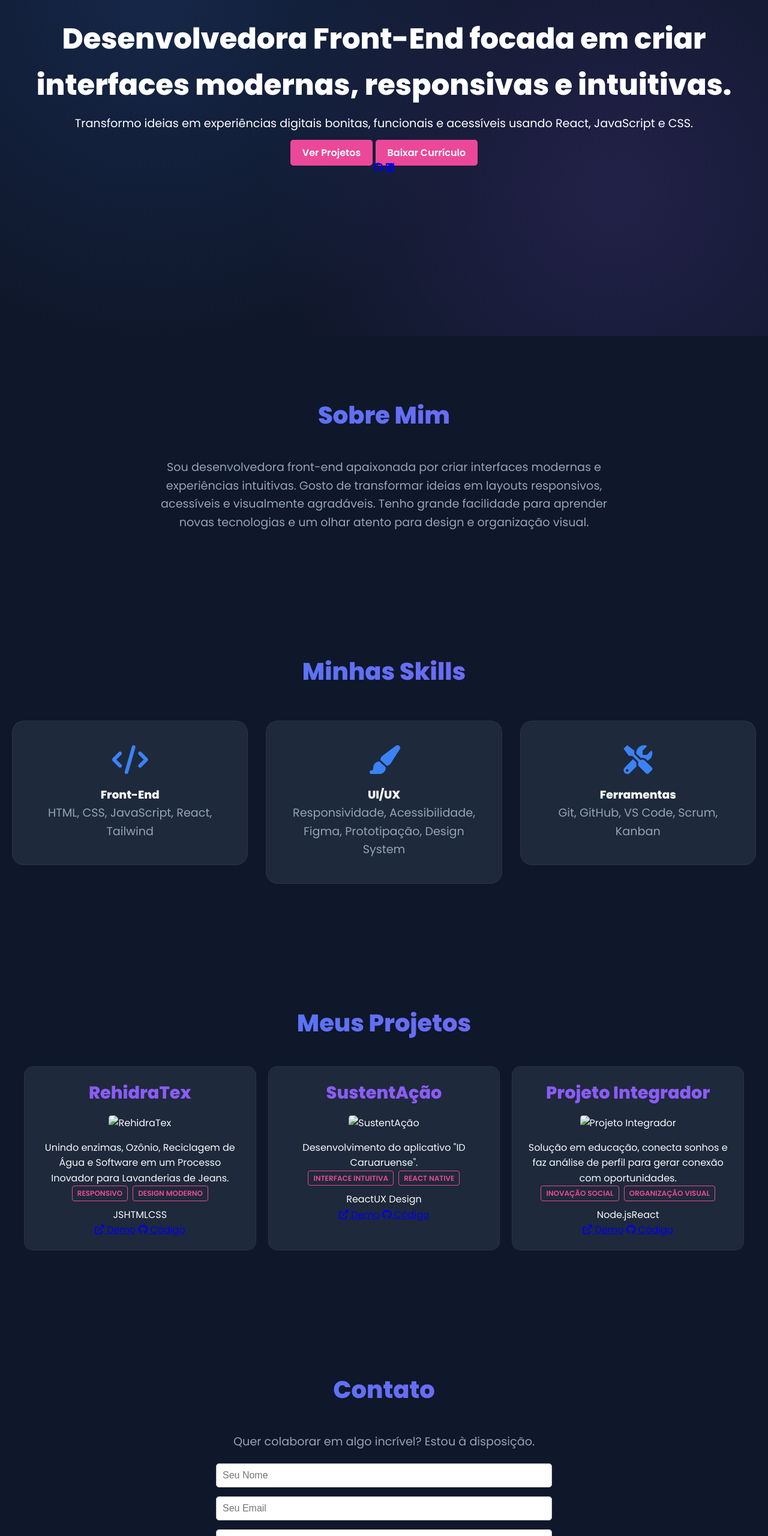
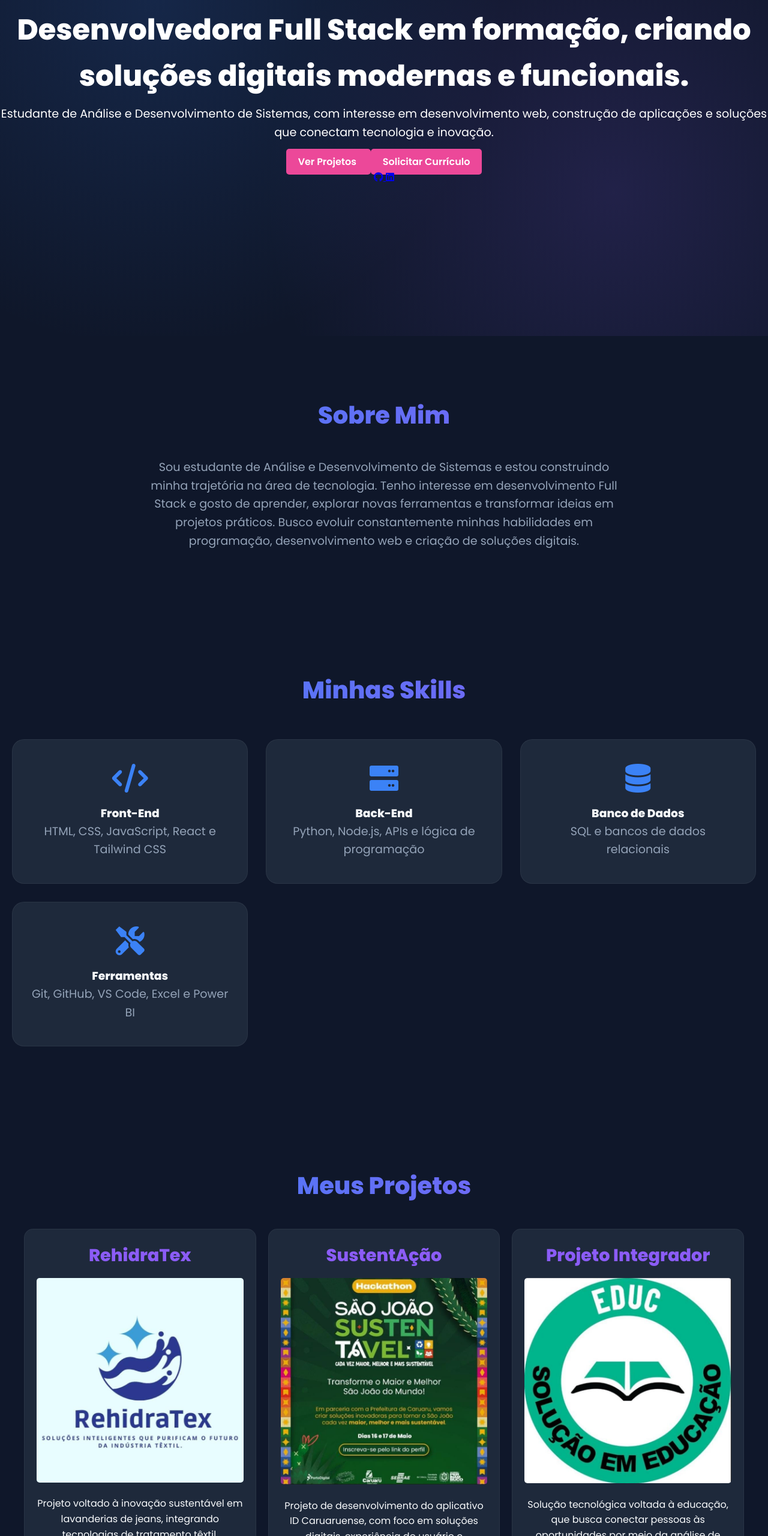
Before and after one commit to Gasi23/Portf-lio, a plain HTML site: page index.html in a window 1280 px wide. Shown: the part 240-2800 px from the top of the page at 60% size. Drawn offline with Linux system fonts and the light colour scheme.

Commit message:
Atualiza portfólio profissional

```diff
--- a/index.html
+++ b/index.html
@@ -1,140 +1,346 @@
+
 <!DOCTYPE html>
 <html lang="pt-br">
 <head>
     <meta charset="UTF-8">
     <meta name="viewport" content="width=device-width, initial-scale=1.0">
-    <title>Meu Portfólio</title>
+
+    <title>Gabriely Victória | Desenvolvedora Full Stack</title>
+
     <link rel="stylesheet" href="style.css">
+
     <link rel="preconnect" href="https://fonts.googleapis.com">
+
+    <link rel="preconnect" href="https://fonts.gstatic.com" crossorigin>
+
     <link rel="stylesheet" href="https://cdnjs.cloudflare.com/ajax/libs/font-awesome/6.0.0/css/all.min.css">
+
     <link href="https://fonts.googleapis.com/css2?family=Poppins:wght@400;600;800&display=swap" rel="stylesheet">
 </head>
+
 <body>
-    <div id="particles-js"></div>
+
     <header id="navbar">
         <div class="container">
-            <div class="logo">Meu<span>Portfólio</span></div>
+
+            <div class="logo">Gabriely<span>Dev</span></div>
+
             <nav>
                 <ul class="menu">
                     <li><a href="#sobre">Sobre</a></li>
+                    <li><a href="#skills">Habilidades</a></li>
                     <li><a href="#projetos">Projetos</a></li>
                     <li><a href="#contato">Contato</a></li>
                 </ul>
             </nav>
+
         </div>
     </header>
 
     <main>
+
+        <!-- APRESENTAÇÃO -->
         <section id="hero">
             <div class="container">
-                <h1>Desenvolvedora Front-End focada em criar interfaces modernas, responsivas e intuitivas.</h1>
-                <p>Transformo ideias em experiências digitais bonitas, funcionais e acessíveis usando React, JavaScript e CSS.</p>
+
+                <h1>
+                    Desenvolvedora Full Stack em formação,
+                    criando soluções digitais modernas e funcionais.
+                </h1>
+
+                <p>
+                    Estudante de Análise e Desenvolvimento de Sistemas,
+                    com interesse em desenvolvimento web, construção de
+                    aplicações e soluções que conectam tecnologia e inovação.
+                </p>
+
                 <div class="hero-btns">
-                    <a href="#projetos" class="cta-btn">Ver Projetos</a>
-                    <a href="seu-curriculo.pdf" class="cta-btn btn-secondary" target="_blank">Baixar Currículo</a>
+                    <a href="#projetos" class="cta-btn">
+                        Ver Projetos
+                    </a>
+
+                    <a href="#contato" class="cta-btn btn-secondary">
+                        Solicitar Currículo
+                    </a>
                 </div>
+
                 <div class="social-links">
-                    <a href="https://github.com/seuusuario" target="_blank"><i class="fab fa-github"></i></a>
-                    <a href="https://linkedin.com/in/seuusuario" target="_blank"><i class="fab fa-linkedin"></i></a>
+
+                    <a
+                        href="https://github.com/Gasi23"
+                        target="_blank"
+                        rel="noopener noreferrer"
+                        aria-label="GitHub"
+                    >
+                        <i class="fab fa-github"></i>
+                    </a>
+
+                    <a
+                        href="https://www.linkedin.com/in/gabriely-vict%C3%B3ria-1393a71b3/"
+                        target="_blank"
+                        rel="noopener noreferrer"
+                        aria-label="LinkedIn"
+                    >
+                        <i class="fab fa-linkedin"></i>
+                    </a>
+
                 </div>
+
             </div>
         </section>
 
+        <!-- SOBRE MIM -->
         <section id="sobre" class="content-section">
             <div class="container">
+
                 <h2>Sobre Mim</h2>
-                <p>Sou desenvolvedora front-end apaixonada por criar interfaces modernas e experiências intuitivas. Gosto de transformar ideias em layouts responsivos, acessíveis e visualmente agradáveis. Tenho grande facilidade para aprender novas tecnologias e um olhar atento para design e organização visual.</p>
+
+                <p>
+                    Sou estudante de Análise e Desenvolvimento de Sistemas
+                    e estou construindo minha trajetória na área de tecnologia.
+                    Tenho interesse em desenvolvimento Full Stack e gosto
+                    de aprender, explorar novas ferramentas e transformar
+                    ideias em projetos práticos. Busco evoluir constantemente
+                    minhas habilidades em programação, desenvolvimento web
+                    e criação de soluções digitais.
+                </p>
+
             </div>
         </section>
 
+        <!-- HABILIDADES -->
         <section id="skills" class="content-section">
             <div class="container">
+
                 <h2>Minhas Skills</h2>
+
                 <div class="skills-container">
+
                     <div class="skill-category">
                         <div class="skill-card">
                             <i class="fas fa-code"></i>
                             <h3>Front-End</h3>
-                            <p>HTML, CSS, JavaScript, React, Tailwind</p>
+                            <p>
+                                HTML, CSS, JavaScript, React e Tailwind CSS
+                            </p>
                         </div>
                     </div>
+
                     <div class="skill-category">
                         <div class="skill-card">
-                            <i class="fas fa-paint-brush"></i>
-                            <h3>UI/UX</h3>
-                            <p>Responsividade, Acessibilidade, Figma, Prototipação, Design System</p>
+                            <i class="fas fa-server"></i>
+                            <h3>Back-End</h3>
+                            <p>
+                                Python, Node.js, APIs e lógica de programação
+                            </p>
                         </div>
                     </div>
+
+                    <div class="skill-category">
+                        <div class="skill-card">
+                            <i class="fas fa-database"></i>
+                            <h3>Banco de Dados</h3>
+                            <p>
+                                SQL e bancos de dados relacionais
+                            </p>
+                        </div>
+                    </div>
+
                     <div class="skill-category">
                         <div class="skill-card">
                             <i class="fas fa-tools"></i>
                             <h3>Ferramentas</h3>
-                            <p>Git, GitHub, VS Code, Scrum, Kanban</p>
+                            <p>
+                                Git, GitHub, VS Code, Excel e Power BI
+                            </p>
                         </div>
                     </div>
+
                 </div>
+
             </div>
         </section>
 
+        <!-- PROJETOS -->
         <section id="projetos" class="content-section">
             <div class="container">
+
                 <h2>Meus Projetos</h2>
+
                 <div class="grid">
+
+                    <!-- PROJETO 1 -->
                     <div class="card">
+
                         <h3>RehidraTex</h3>
-                        <img src="img/rehidratex.jpeg" alt="RehidraTex" class="project-img">
-                        <p>Unindo enzimas, Ozônio, Reciclagem de Água e Software em um Processo Inovador para Lavanderias de Jeans.</p>
-                        <div class="highlights"><span>Responsivo</span><span>Design Moderno</span></div>
-                        <div class="tech-stack"><span>JS</span><span>HTML</span><span>CSS</span></div>
+
+                        <img
+                            src="rehidratex.jpeg"
+                            alt="Projeto RehidraTex"
+                            class="project-img"
+                        >
+
+                        <p>
+                            Projeto voltado à inovação sustentável em
+                            lavanderias de jeans, integrando tecnologias
+                            de tratamento têxtil, reutilização da água
+                            e soluções digitais para otimizar processos.
+                        </p>
+
+                        <div class="highlights">
+                            <span>Sustentabilidade</span>
+                            <span>Inovação</span>
+                        </div>
+
+                        <div class="tech-stack">
+                            <span>JavaScript</span>
+                            <span>HTML</span>
+                            <span>CSS</span>
+                        </div>
+
                         <div class="project-links">
-                            <a href="#"><i class="fas fa-external-link-alt"></i> Demo</a>
-                            <a href="#"><i class="fab fa-github"></i> Código</a>
+                            <a href="#" aria-label="Demonstração do RehidraTex">
+                                <i class="fas fa-external-link-alt"></i>
+                                Demo
+                            </a>
+
+                            <a href="#" aria-label="Código do RehidraTex">
+                                <i class="fab fa-github"></i>
+                                Código
+                            </a>
                         </div>
+
                     </div>
+
+                    <!-- PROJETO 2 -->
                     <div class="card">
+
                         <h3>SustentAção</h3>
-                        <img src="img/sustentacao.jpeg" alt="SustentAção" class="project-img">
-                        <p>Desenvolvimento do aplicativo "ID Caruaruense".</p>
-                        <div class="highlights"><span>Interface Intuitiva</span><span>React Native</span></div>
-                        <div class="tech-stack"><span>React</span><span>UX Design</span></div>
+
+                        <img
+                            src="sustentacao.jpeg"
+                            alt="Projeto SustentAção"
+                            class="project-img"
+                        >
+
+                        <p>
+                            Projeto de desenvolvimento do aplicativo
+                            ID Caruaruense, com foco em soluções digitais,
+                            experiência do usuário e valorização
+                            de iniciativas locais.
+                        </p>
+
+                        <div class="highlights">
+                            <span>Interface Intuitiva</span>
+                            <span>Aplicativo</span>
+                        </div>
+
+                        <div class="tech-stack">
+                            <span>React Native</span>
+                            <span>UX Design</span>
+                        </div>
+
                         <div class="project-links">
-                            <a href="#"><i class="fas fa-external-link-alt"></i> Demo</a>
-                            <a href="#"><i class="fab fa-github"></i> Código</a>
+                            <a href="#" aria-label="Demonstração do SustentAção">
+                                <i class="fas fa-external-link-alt"></i>
+                                Demo
+                            </a>
+
+                            <a href="#" aria-label="Código do SustentAção">
+                                <i class="fab fa-github"></i>
+                                Código
+                            </a>
                         </div>
+
                     </div>
+
+                    <!-- PROJETO 3 -->
                     <div class="card">
+
                         <h3>Projeto Integrador</h3>
-                        <img src="img/projeto.jpeg" alt="Projeto Integrador" class="project-img">
-                        <p>Solução em educação, conecta sonhos e faz análise de perfil para gerar conexão com oportunidades.</p>
-                        <div class="highlights"><span>Inovação Social</span><span>Organização Visual</span></div>
-                        <div class="tech-stack"><span>Node.js</span><span>React</span></div>
+
+                        <img
+                            src="projeto.jpeg"
+                            alt="Projeto Integrador"
+                            class="project-img"
+                        >
+
+                        <p>
+                            Solução tecnológica voltada à educação,
+                            que busca conectar pessoas às oportunidades
+                            por meio da análise de perfis, identificação
+                            de interesses e aproximação com possibilidades
+                            de desenvolvimento pessoal e profissional.
+                        </p>
+
+                        <div class="highlights">
+                            <span>Inovação Social</span>
+                            <span>Educação</span>
+                        </div>
+
+                        <div class="tech-stack">
+                            <span>Node.js</span>
+                            <span>React</span>
+                        </div>
+
                         <div class="project-links">
-                            <a href="#"><i class="fas fa-external-link-alt"></i> Demo</a>
-                            <a href="#"><i class="fab fa-github"></i> Código</a>
+                            <a href="#" aria-label="Demonstração do Projeto Integrador">
+                                <i class="fas fa-external-link-alt"></i>
+                                Demo
+                            </a>
+
+                            <a href="#" aria-label="Código do Projeto Integrador">
+                                <i class="fab fa-github"></i>
+                                Código
+                            </a>
                         </div>
+
                     </div>
+
                 </div>
+
             </div>
         </section>
 
+        <!-- CONTATO -->
         <section id="contato" class="content-section">
             <div class="container">
-                <h2>Contato</h2>
-                <p>Quer colaborar em algo incrível? Estou à disposição.</p>
-                <form id="contact-form" action="https://formspree.io/f/{SEU_ID}" method="POST">
-                    <input type="text" name="nome" placeholder="Seu Nome" required>
-                    <input type="email" name="email" placeholder="Seu Email" required>
-                    <textarea name="mensagem" placeholder="Sua Mensagem" required></textarea>
-                    <button type="submit" class="cta-btn">Enviar Mensagem</button>
-                </form>
+
+                <h2>Vamos conversar?</h2>
+
+                <p>
+                    Estou aberta a oportunidades, novos desafios
+                    e conexões na área de tecnologia.
+                </p>
+
+                <a
+                    href="https://wa.me/5581981714246"
+                    class="cta-btn"
+                    target="_blank"
+                    rel="noopener noreferrer"
+                >
+                    <i class="fab fa-whatsapp"></i>
+                    Falar comigo pelo WhatsApp
+                </a>
+
             </div>
         </section>
+
     </main>
 
+    <!-- RODAPÉ -->
     <footer>
         <div class="container">
-            <p>&copy; 2024 Gabriely. Todos os direitos reservados.</p>
+
+            <p>
+                &copy; 2026 Gabriely Victória.
+                Todos os direitos reservados.
+            </p>
+
         </div>
     </footer>
+
+    <script src="script.js"></script>
+
 </body>
 </html>
--- a/script.js
+++ b/script.js
@@ -1,8 +1,3 @@
-// Partículas de fundo (usando particles.js)
-particlesJS.load('particles-js', 'particles.json', function() {
-    console.log('Particles.js carregado!');
-});
-
 // Menu dinâmico que muda ao rolar a página
 window.addEventListener('scroll', () => {
     const header = document.getElementById('navbar');
```
